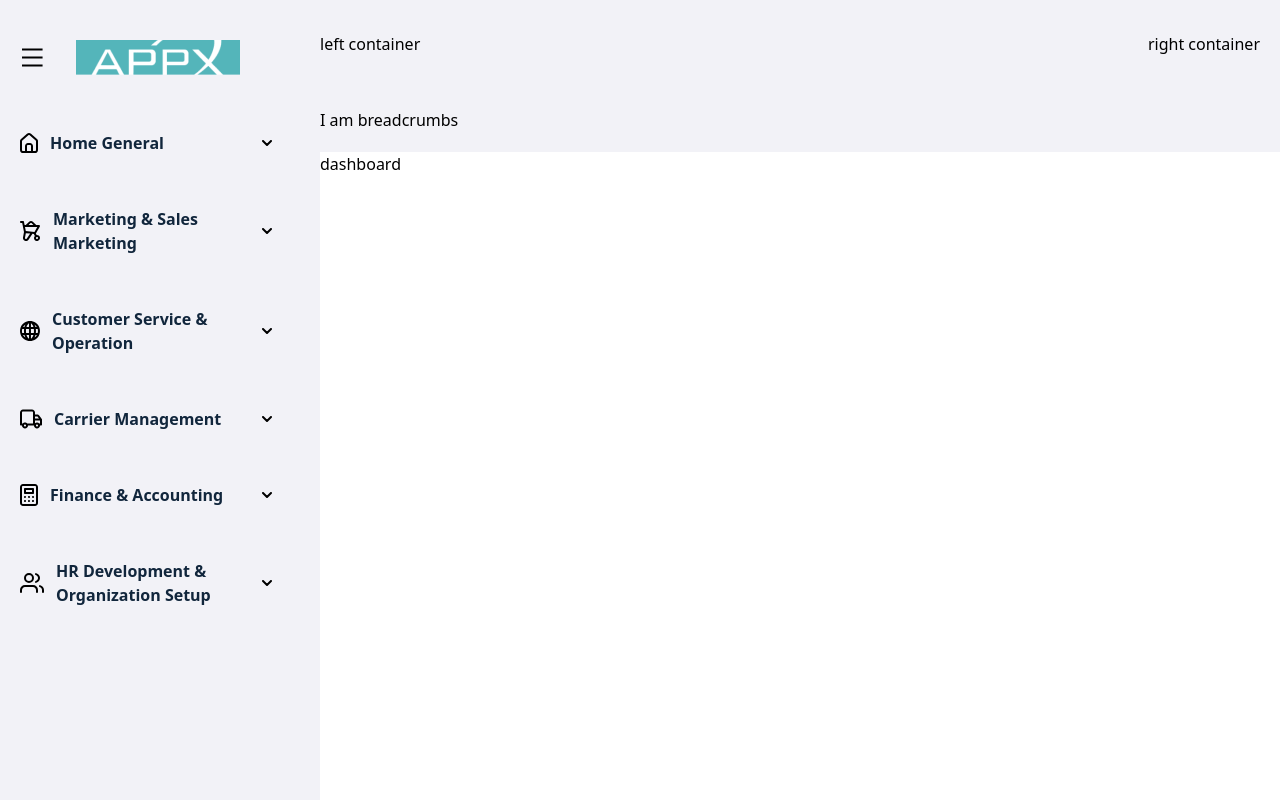
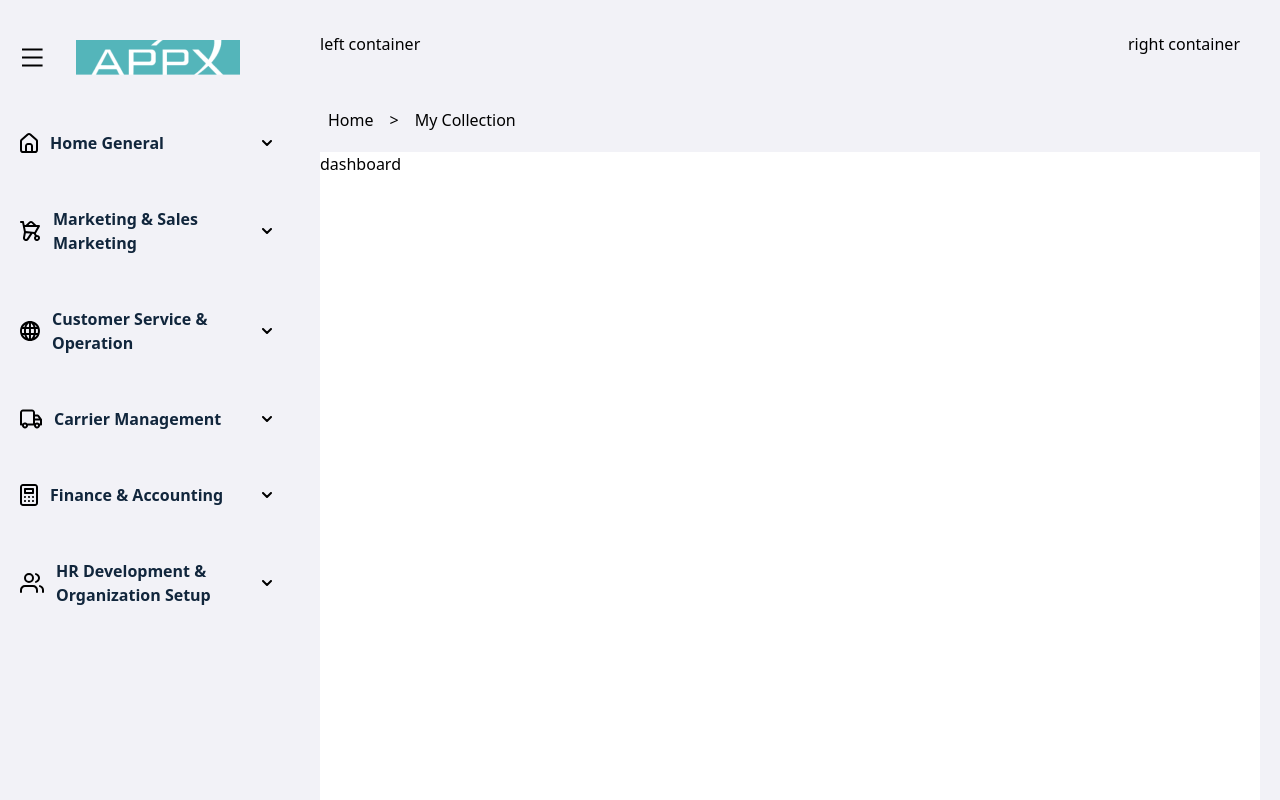
Before and after one commit to LiaoYingKai/APPC, a Vue app: page / in a window 1280 px wide. Built offline with nearby package versions, Linux system fonts and the light colour scheme.

Commit message:
feat: add breadcrumbs component

```diff
--- a/src/components/Breadcrumbs.vue
+++ b/src/components/Breadcrumbs.vue
@@ -1,5 +1,7 @@
 <template>
-  <div class="p-5 pl-0">
-    I am breadcrumbs
+  <div class="py-5 pl-2 flex items-center gap-4 text-gray">
+    Home
+    <span> > </span>
+    <span class="text-deep-black">My Collection</span>
   </div>
 </template>
--- a/src/components/Layout.vue
+++ b/src/components/Layout.vue
@@ -7,7 +7,7 @@ import Breadcrumbs from './Breadcrumbs.vue'
 <template>
   <main class="flex w-full h-full bg-background-color">
     <Navbar />
-    <section class="flex-1 flex flex-col">
+    <section class="flex-1 flex flex-col pr-5">
       <Header />
       <Breadcrumbs/>
       <slot></slot>
```
